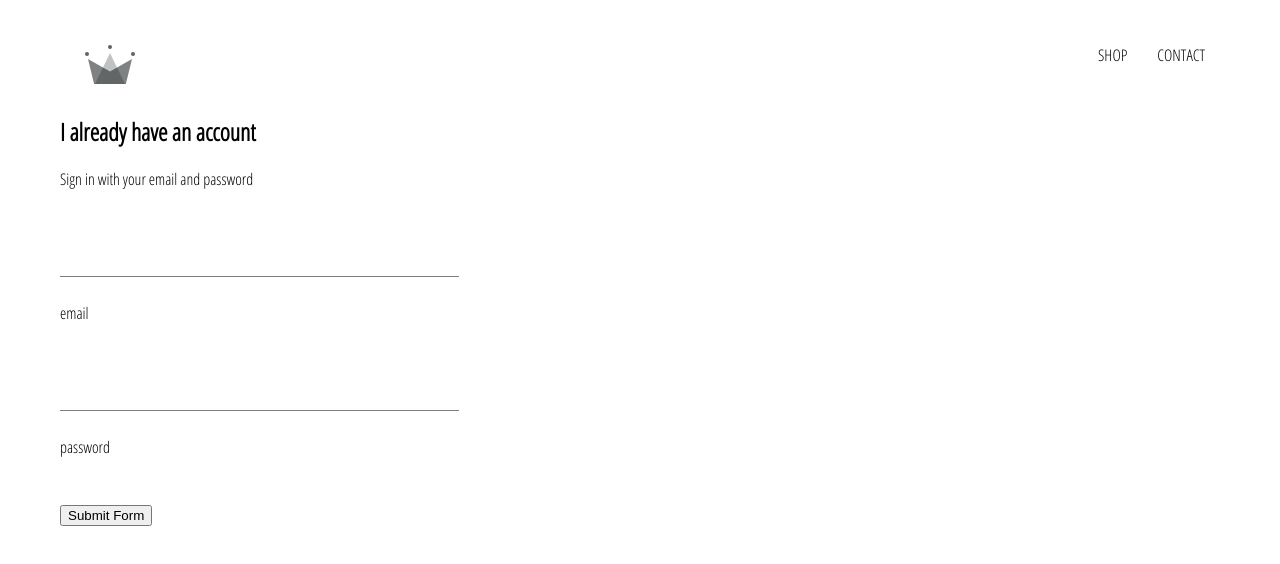
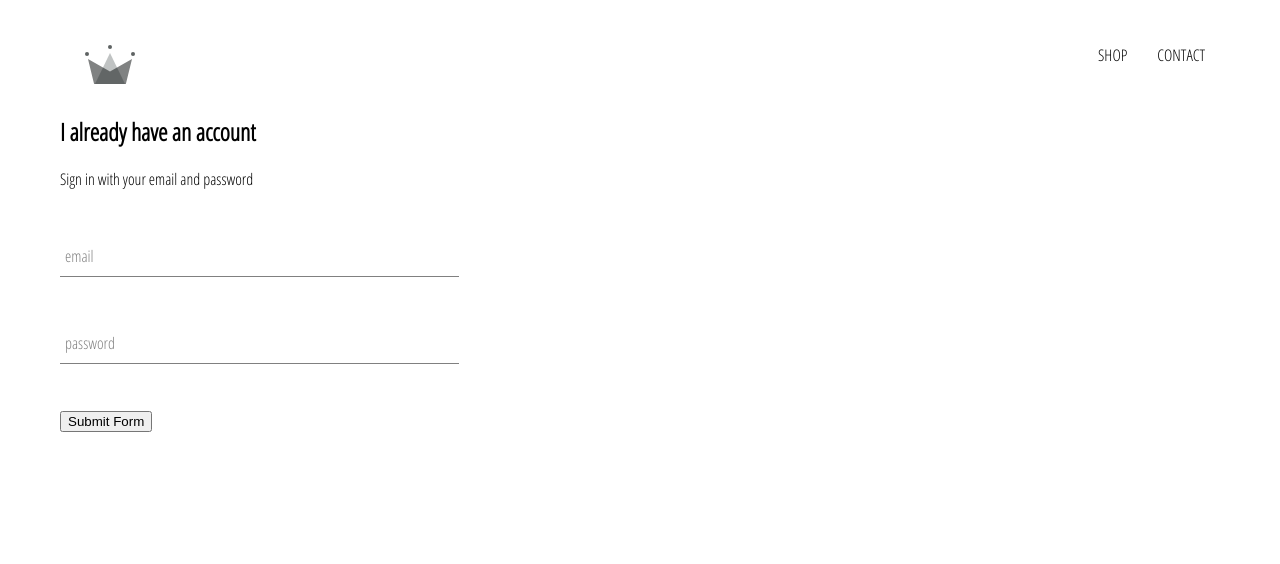
Before and after one commit to lbthelb/crwn-clothing, a React (Create React App) app: page /signin in a window 1280 px wide. Shown: the top 564 px of the page. Built offline with nearby package versions, Linux system fonts and the light colour scheme.

Commit message:
fixed shrink issue

```diff
--- a/src/components/form-input/form-input.component.jsx
+++ b/src/components/form-input/form-input.component.jsx
@@ -7,9 +7,9 @@ const FormInput = ({ handleChange, label, ...otherProps }) => (
         <input className='form-input' onChange={handleChange} {...otherProps} />
 
         {
-            label ? (<label className={`${otherProps.value.length ? 'shrink' : ''} form-input-label ` }></label>) : null
+            label ? (<label className={`${otherProps.value.length ? 'shrink' : ''} form-input-label ` }>{label}</label>) : null
         }
-        {label}
+
     </div>
 );
 
```
Also changed, not shown: 1 other file (tests, documents, lock files or other folders).
